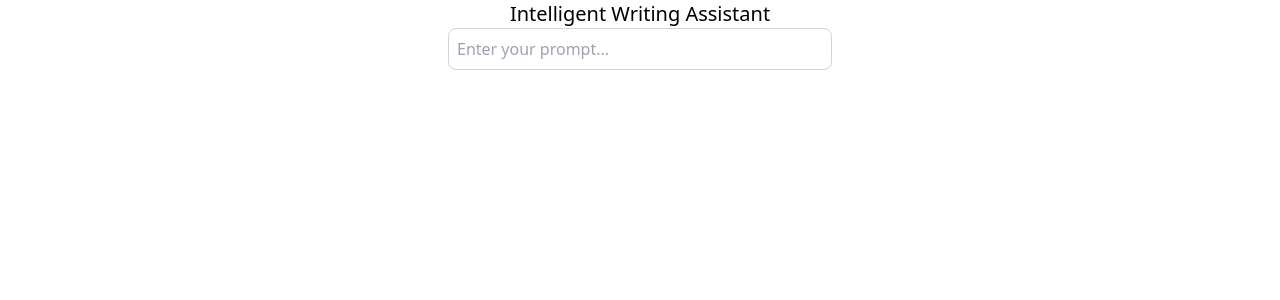
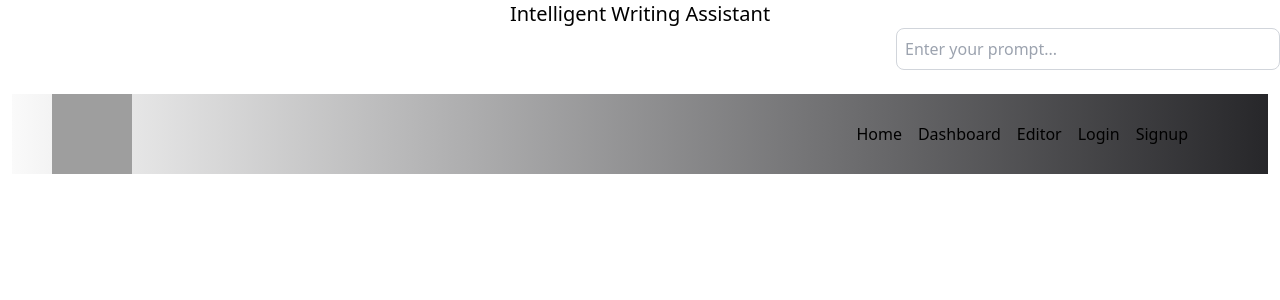
Before and after one commit to Robertpaschal/Portfolio_Project, a React (Create React App) app in the folder Writing_assistant/frontend/: page / in a window 1280 px wide. Shown: the top 300 px of the page. Built offline with nearby package versions, Linux system fonts and the light colour scheme; grey boxes are pictures that could not be loaded.

Commit message:
chore: Update UI styling for App component

```diff
--- a/Writing_assistant/frontend/src/App.js
+++ b/Writing_assistant/frontend/src/App.js
@@ -1,11 +1,13 @@
 import React from 'react';
 import AutocompleteInput from './components/SuggestionsList';
+import Navbar from './components/Navbar';
 
 const App = () => {
     return (
-        <div className='flex items-center justify-center flex-col'>
+        <div className='flex justify-between flex-col text-right'>
             <h1 className='text-center text-xl'>Intelligent Writing Assistant</h1>
             <AutocompleteInput />
+            <Navbar />
         </div>
     );
 };
```
